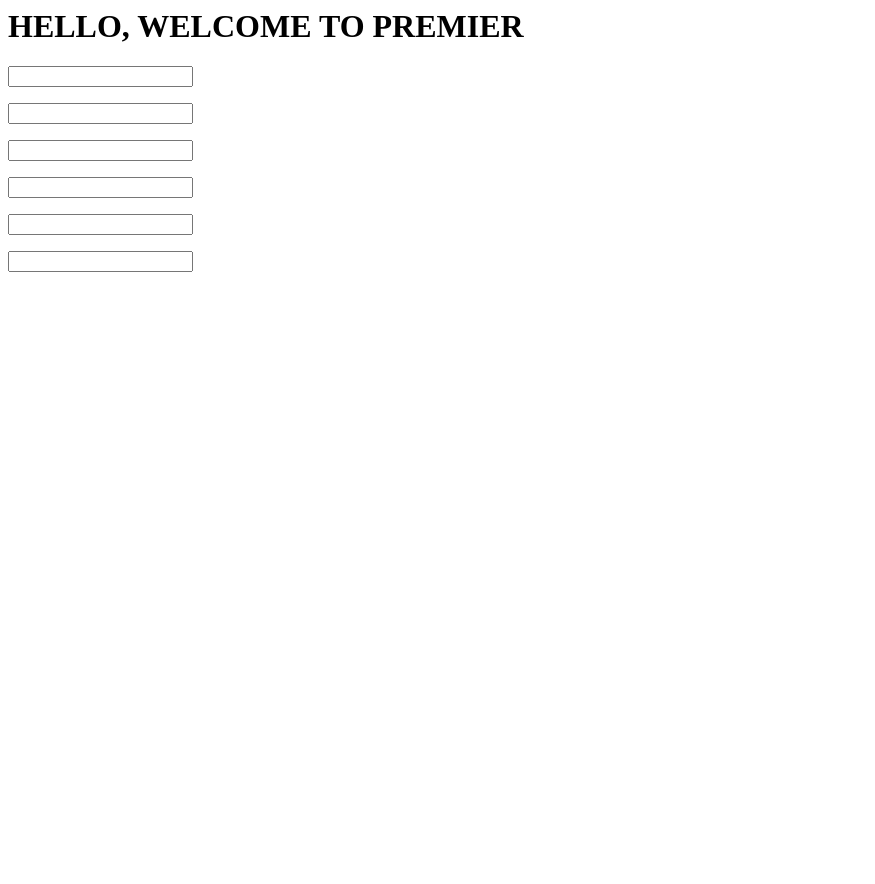
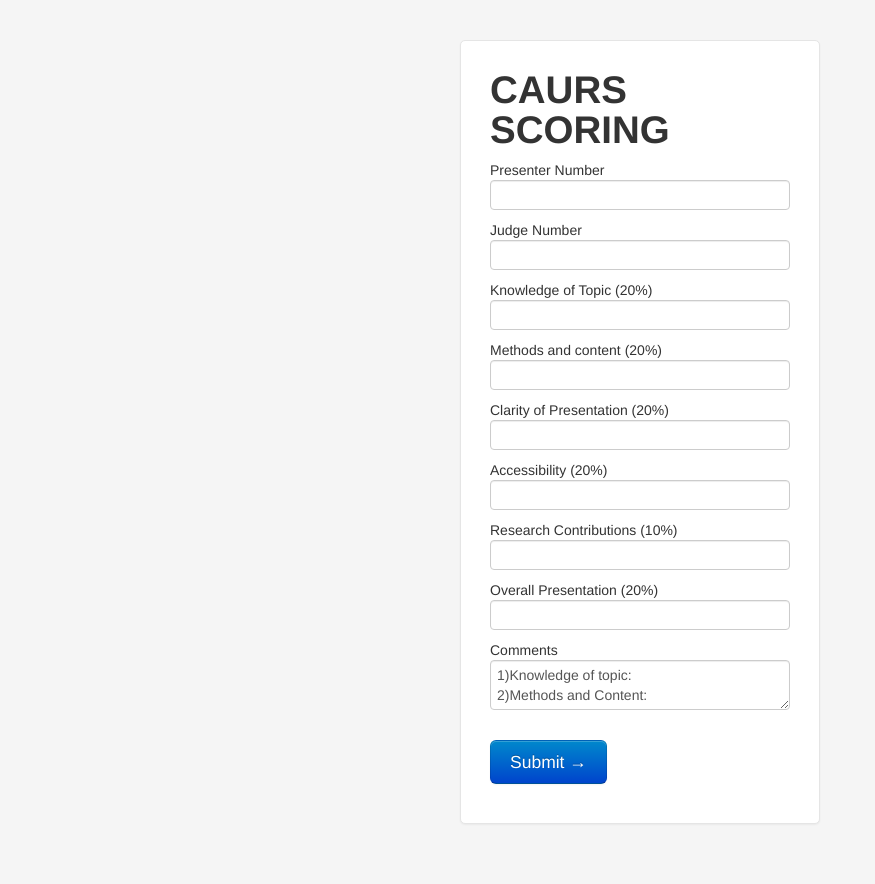
Before and after one commit to madhavsuresh/premier, a Flask app: page / in a window 1280 px wide. Shown: the whole page, without its empty margins (0-875 px from the left). Before the commit the page ends 272 px from the top, so only its background shows below. Run offline with Flask 2, Linux system fonts and the light colour scheme.

Commit message:
added simple features

```diff
--- a/app/forms.py
+++ b/app/forms.py
@@ -1,9 +1,20 @@
-from flask.ext.wtf import Form,DecimalField,validators
+from flask.ext.wtf import Form,DecimalField,TextAreaField,IntegerField,validators
+
+comment_string = '''1)Knowledge of topic:
+2)Methods and Content:
+3)Clarity of Presentation:
+4)Accessibility:
+5)Research Contributions:
+6)Overall Presentation:
+'''
 
 class FeedbackForm(Form):
-    knowl_top = DecimalField(u'Knowledge of Topic (20%)',[validators.required()])
-    meth_cont = DecimalField(u'Methods and content (20%)',[validators.required()])
-    clarity = DecimalField(u'Clarity of Presentation (20%)',[validators.required()])
-    access = DecimalField(u'Accessibility (20%)',[validators.required()])
-    research = DecimalField(u'Research Contributions (10%)',[validators.required()])
-    overall = DecimalField(u'Overall Presentation (20%)',[validators.required()])
+    pres_num = IntegerField(u'Presenter Number',[validators.required(),validators.NumberRange(min=0,max=300)])
+    jud_num = IntegerField(u'Judge Number',[validators.required(),validators.NumberRange(min=0,max=300)])
+    knowl_top = DecimalField(u'Knowledge of Topic (20%)',[validators.required(),validators.NumberRange(min=1,max=7)])
+    meth_cont = DecimalField(u'Methods and content (20%)',[validators.required(),validators.NumberRange(min=1,max=7)])
+    clarity = DecimalField(u'Clarity of Presentation (20%)',[validators.required(),validators.NumberRange(min=1,max=7)])
+    access = DecimalField(u'Accessibility (20%)',[validators.required(),validators.NumberRange(min=1,max=7)])
+    research = DecimalField(u'Research Contributions (10%)',[validators.required(),validators.NumberRange(min=1,max=7)])
+    overall = DecimalField(u'Overall Presentation (20%)',[validators.required(),validators.NumberRange(min=1,max=7)])
+    comments = TextAreaField(u'Comments',default=comment_string)
--- a/app/templates/base.html
+++ b/app/templates/base.html
@@ -1,9 +1,9 @@
 <html>
   <head>
     <title> PREMIER - CAURS UNIFIED MANAGMENT </title>
+    <link rel="stylesheet" type="text/css" href="/static/css/bootstrap.css"/>
   </head>
   <body>
-    <h1> HELLO, WELCOME TO PREMIER </h1>
     {% block content %} {% endblock %}
   </body>
   </html>
--- a/app/templates/form.html
+++ b/app/templates/form.html
@@ -1,8 +1,41 @@
 {% extends "base.html" %}
 {% block content %}
 
-{% for el in form %}
-<p> {{el}} </p>
+<style type="text/css">
+    body {
+    padding-top: 40px;
+    padding-bottom: 40px;
+    background-color: #f5f5f5;
+    }
+
+    .form-signin {
+    max-width: 300px;
+    padding: 19px 29px 29px;
+    margin: 0 auto 20px;
+    background-color: #fff;
+    border: 1px solid #e5e5e5;
+    -webkit-border-radius: 5px;
+    -moz-border-radius: 5px;
+    border-radius: 5px;
+    -webkit-box-shadow: 0 1px 2px rgba(0,0,0,.05);
+    -moz-box-shadow: 0 1px 2px rgba(0,0,0,.05);
+    box-shadow: 0 1px 2px rgba(0,0,0,.05);
+    }
+</style>
+
+<form action="" method="post" name="feedback" class="form-signin">
+    <h1> CAURS SCORING</h1>
+{% for el in form if el.widget.input_type != 'hidden' %}
+ {{el.label.text}}
+{{el(class_="input-block-level")}}
+{% for error in form.errors[el.name] %}
+    <span style="color: red;">[{{error}}]</span>
+{% endfor %}
+<br/>
+
 {% endfor %}
 
+
+<input class="btn btn-large btn-primary" type="submit" value="Submit &rarr;"></p>
+</form>
 {% endblock %}
--- a/app/views.py
+++ b/app/views.py
@@ -1,10 +1,48 @@
-from flask import render_template
+from flask import render_template,redirect
 from app import app
 from forms import FeedbackForm
+from app.database import db_session
+from app.models import Feedback
 
-@app.route('/')
-@app.route('/index')
-def index():
+@app.teardown_request
+def shutdown_session(exception=None):
+    db_session.remove()
+
+def form_to_dict(form):
+    ret = {}
+    for f in form:
+        ret[f.name] = f.data
+    return ret
+
+def handle_form_data(arg_d):
+    f = Feedback(arg_dict=arg_d)
+    db_session.add(f)
+    db_session.commit()
+
+
+
+@app.route('/',methods = ['GET','POST'])
+def enter():
 #hacky hack
     form = FeedbackForm(csrf_enabled = False)
+    if form.validate_on_submit():
+        print 'woot!'
+        ad = form_to_dict(form)
+        handle_form_data(ad)
+        return redirect('/')
     return render_template('form.html',form = form)
+
+@app.route('/presenters/<pres>')
+def show_stats(pres):
+    pres = Feedback.query.filter_by(pres_num=pres).all()
+    print pres
+    if len(pres) > 0:
+        return 'I\'ll get it to you'
+    else:
+        return 'wat'
+
+@app.route('/viewall')
+def viewall():
+    pres = Feedback.query.all()
+    print pres
+    return 'heh'
```
